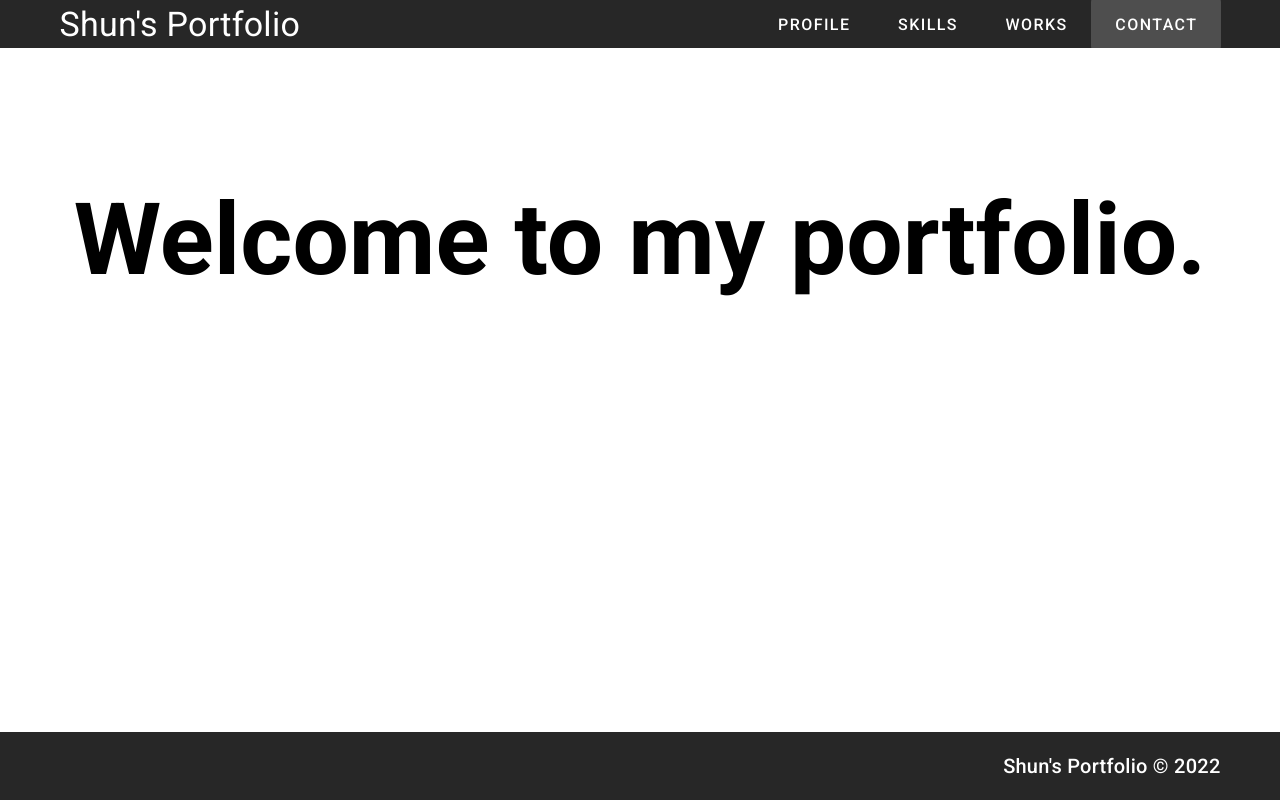
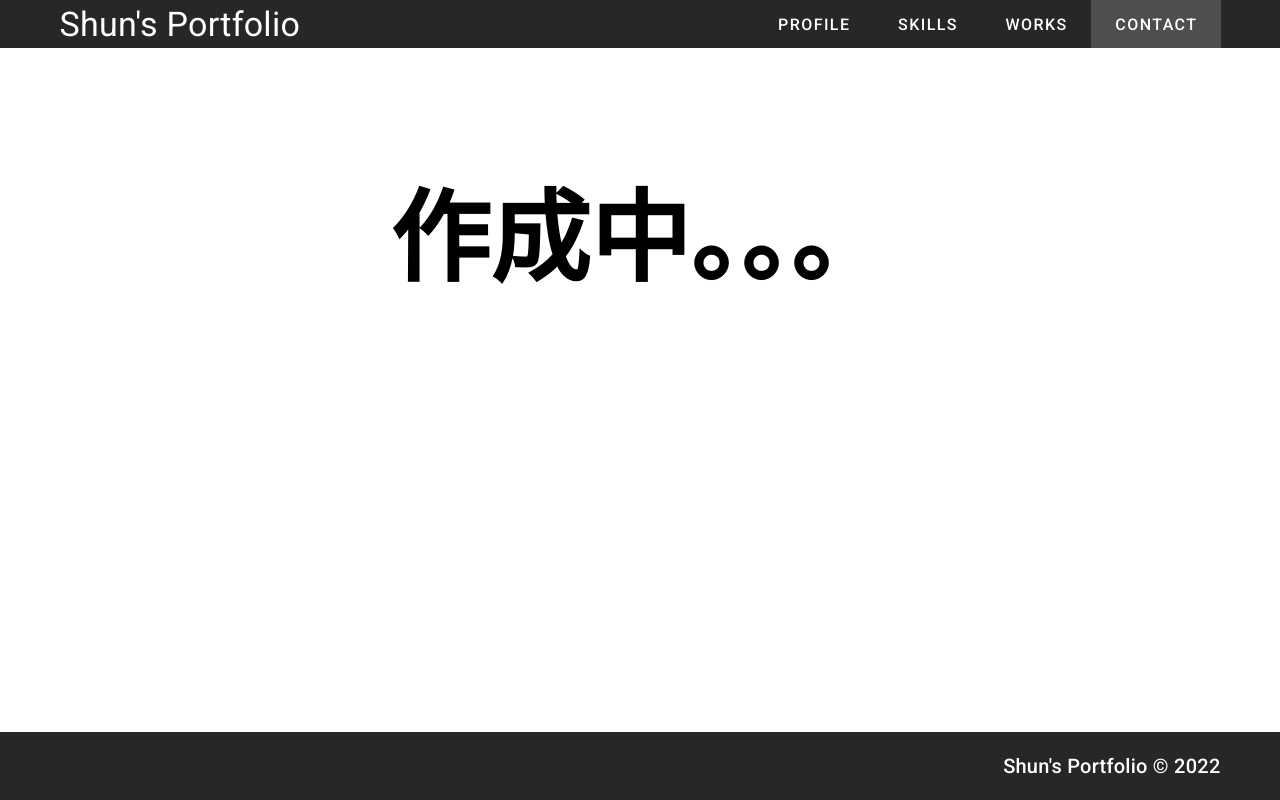
Before and after one commit to shun2580/my_portfolio, a Vue app: page /contact in a window 1280 px wide. Built offline with nearby package versions, Linux system fonts and the light colour scheme.

Commit message:
再デプロイ

```diff
--- a/src/router/index.js
+++ b/src/router/index.js
@@ -7,9 +7,9 @@ Vue.use(VueRouter)
   const routes = [
   {
     path: '/',
-    component: Home,
-    meta: { requiresAuth: true },
-    children: [
+    name: 'Home',
+    component: Home
+  },
   {
     path: "/profile",
     name: "Profile",
@@ -31,8 +31,6 @@ Vue.use(VueRouter)
     component: () => import(/* webpackChunkName: "contact" */ '../views/Contact.vue'),
   },
 ]
-  },
-]
 
 const router = new VueRouter({
   mode: 'history',
--- a/src/views/Contact.vue
+++ b/src/views/Contact.vue
@@ -1,5 +1,29 @@
 <template>
-  <div id="contact_container">
-    連絡先ページ
-  </div>
+  <section class="contact">
+    <v-container fluid fill-height class="contact__content">
+      <v-row>
+        <v-col class="contact__content-text">
+          <p>作成中。。。</p>
+        </v-col>
+      </v-row>
+    </v-container>
+  </section>
 </template>
+
+
+
+<style  lang="scss" scoped>
+.contact__content {
+  background-size: cover;
+  background-position: center center;
+  width: 100%;
+  height: 50vh;
+
+  &-text {
+    color: black;
+    text-align: center;
+    font-size: 100px;
+    font-weight: bold;
+  }
+}
+</style>
--- a/src/views/Profile.vue
+++ b/src/views/Profile.vue
@@ -1,4 +1,29 @@
 <template>
-  <div id="profile_container">
-    プロフィールページ
-  </div>
+  <section class="profile">
+    <v-container fluid fill-height class="profile__content">
+      <v-row>
+        <v-col class="profile__content-text">
+          <p>はじめまして！！！！</p>
+        </v-col>
+      </v-row>
+    </v-container>
+  </section>
+</template>
+
+
+
+<style  lang="scss" scoped>
+.profile__content {
+  background-size: cover;
+  background-position: center center;
+  width: 100%;
+  height: 50vh;
+
+  &-text {
+    color: black;
+    text-align: center;
+    font-size: 100px;
+    font-weight: bold;
+  }
+}
+</style>
--- a/src/views/Skills.vue
+++ b/src/views/Skills.vue
@@ -1,5 +1,29 @@
 <template>
-  <div id="skills_container">
-    スキルページ
-  </div>
+  <section class="skills">
+    <v-container fluid fill-height class="skills__content">
+      <v-row>
+        <v-col class="skills__content-text">
+          <p>作成中。。。</p>
+        </v-col>
+      </v-row>
+    </v-container>
+  </section>
 </template>
+
+
+
+<style  lang="scss" scoped>
+.skills__content {
+  background-size: cover;
+  background-position: center center;
+  width: 100%;
+  height: 50vh;
+
+  &-text {
+    color: black;
+    text-align: center;
+    font-size: 100px;
+    font-weight: bold;
+  }
+}
+</style>
--- a/src/views/Works.vue
+++ b/src/views/Works.vue
@@ -1,5 +1,29 @@
 <template>
-  <div id="works_container">
-    作品ページ
-  </div>
+  <section class="works">
+    <v-container fluid fill-height class="works__content">
+      <v-row>
+        <v-col class="works__content-text">
+          <p>作成中。。。</p>
+        </v-col>
+      </v-row>
+    </v-container>
+  </section>
 </template>
+
+
+
+<style  lang="scss" scoped>
+.works__content {
+  background-size: cover;
+  background-position: center center;
+  width: 100%;
+  height: 50vh;
+
+  &-text {
+    color: black;
+    text-align: center;
+    font-size: 100px;
+    font-weight: bold;
+  }
+}
+</style>
```
Also changed, not shown: 5 other files (tests, documents, lock files or other folders). Lines whose indentation alone changed are shown as unchanged.
